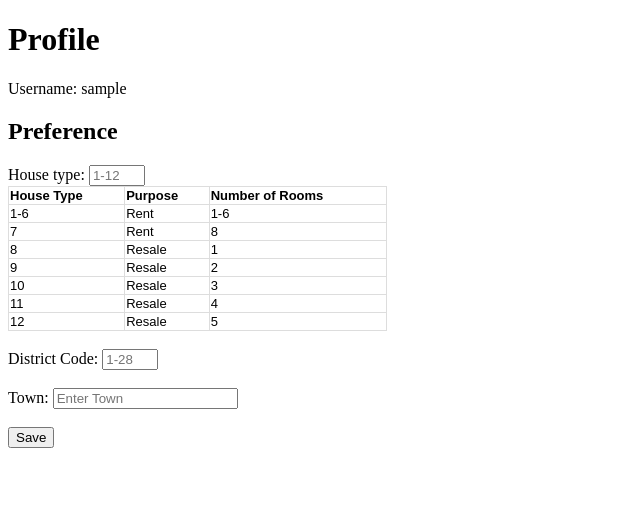
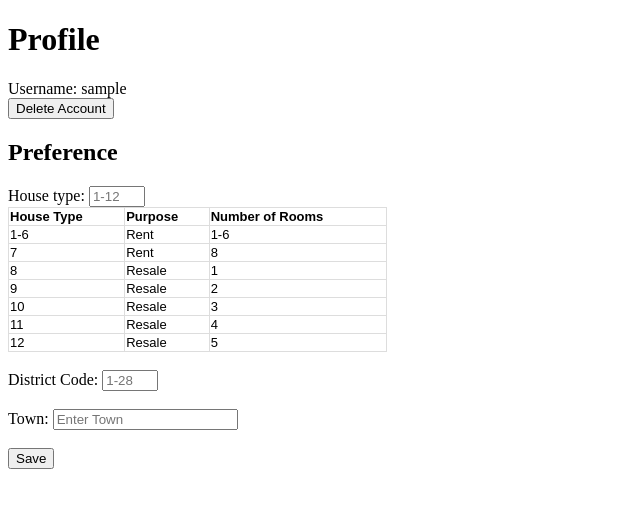
Before and after one commit to zoee-Y/ICT2103_RentalAndResaleHousing, a Flask app: template templates/Profile.html in a window 1280 px wide. Shown: the top 508 px of the page, without its empty margins (0-640 px from the left). Run offline with Flask 2, Linux system fonts and the light colour scheme; the template is opened without the code that fills it, so the values that code supplies are empty; the visitor is signed in with stand-in values (Sample User, id 1); parts of the project's set-up code (start-up, migrations or seed data) failed here and were passed over.

Commit message:
Delete user added in profile

```diff
--- a/app.py
+++ b/app.py
@@ -69,7 +69,7 @@ def setUpTablesAndData():
             house_type_id int NOT NULL,
             district_code int NOT NULL,
             town varchar(50) NOT NULL,
-            FOREIGN KEY (user_id) REFERENCES user(user_id),
+            FOREIGN KEY (user_id) REFERENCES user(user_id) ON DELETE CASCADE,
             FOREIGN KEY (house_type_id) REFERENCES housetype(house_type_id)
             );
         ''')
@@ -534,8 +534,6 @@ def registerNewUser():
             try:
                 cur.execute("INSERT INTO user(username, password, name)" +
                             "VALUES('" + str(username) + "', '" + str(password) + "', '" + str(name) + "');")
-                #cur.execute("INSERT INTO preference(house_type_id, district_code, town)" +
-                #            "VALUES('" + int(house_type_id) + "','" + int(district_code) + "', '" + str(town) + "');")
             except mariadb.Error as e:
                 # print(cur.statement)
                 print("Error adding user: ", {e})
@@ -628,7 +626,7 @@ def updatePreference():
         town = request.form["town"]
         try:
             cur.execute("UPDATE preference " +
-                        "SET house_type_id = " + house_type_id + ", district_code = " + district_code + ", town = '" + town +"' " +
+                        "SET house_type_id = " + house_type_id + ", district_code = " + district_code + ", town = '" + town + "' " +
                         "WHERE user_id = " + str(session["loggedInUserID"]) + ";")
         except mariadb.Error as e:
             # print(cur.statement)
@@ -640,6 +638,23 @@ def updatePreference():
             return redirect(url_for("Profile"))
 
 
+@app.route("/deleteUser", methods=["POST"])
+def deleteUser():
+    if request.method == "POST":
+        try:
+            cur.execute("DELETE FROM user " +
+                        "WHERE user_id = " + str(session["loggedInUserID"]) + ";")
+        except mariadb.Error as e:
+            # print(cur.statement)
+            print("Error removing user: ", {e})
+            return "<html><body>Error deleting account!</body></html>"
+
+        else:
+            conn.commit()
+            print("User Removed!")
+            return redirect(url_for("Login"))
+
+
 @app.route('/ResaleGraph')
 def Resaleindex():
     return render_template('Resale_Graph.html')
--- a/templates/Profile.html
+++ b/templates/Profile.html
@@ -31,6 +31,12 @@
         <div class = "form-group">
             <label class="form-control">Username: {{ session["loggedInUser"] }}</label><br>
         </div>
+        <form action="/deleteUser" method="post">
+            <div class = "form-group">
+                <button class="btn btn-primary" type="submit">Delete Account</button>
+            </div>
+        </form>
+
         {% with messages = get_flashed_messages(with_categories=true) %}
             {% if messages %}
                 {% for category, message in messages %}
```
